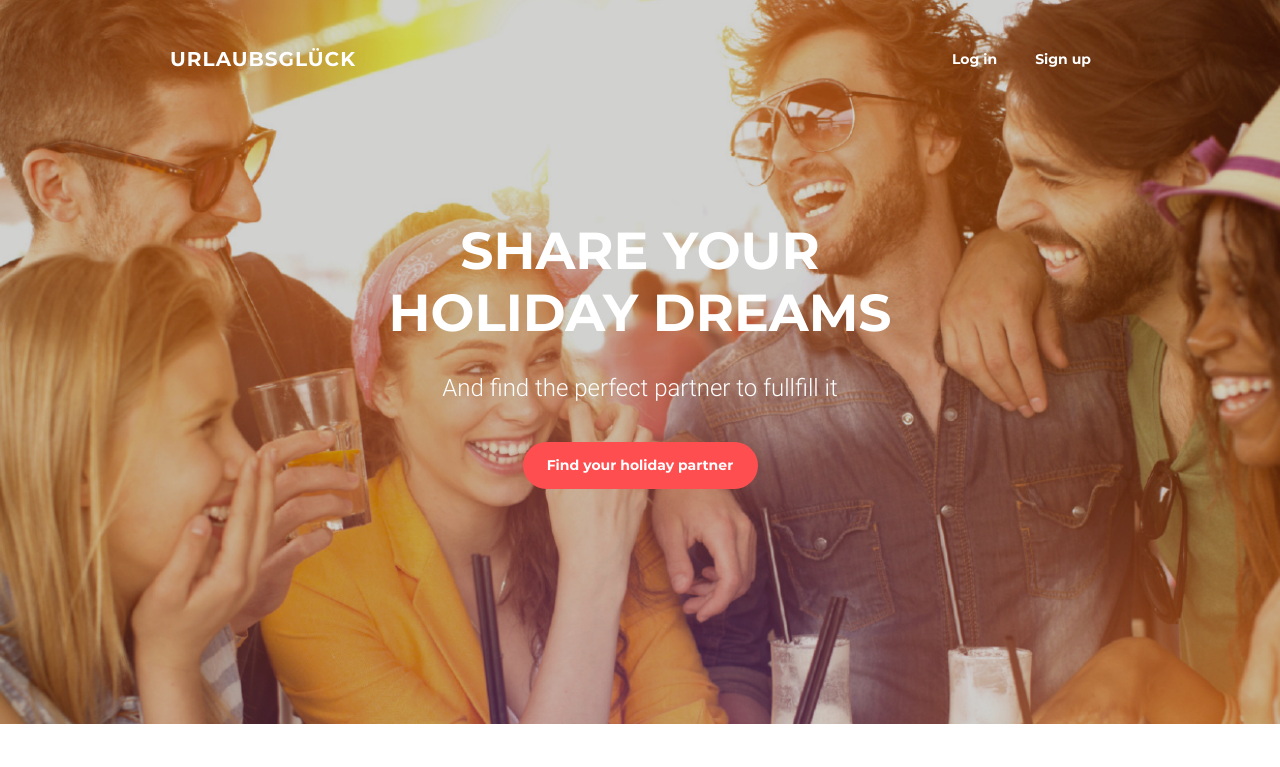
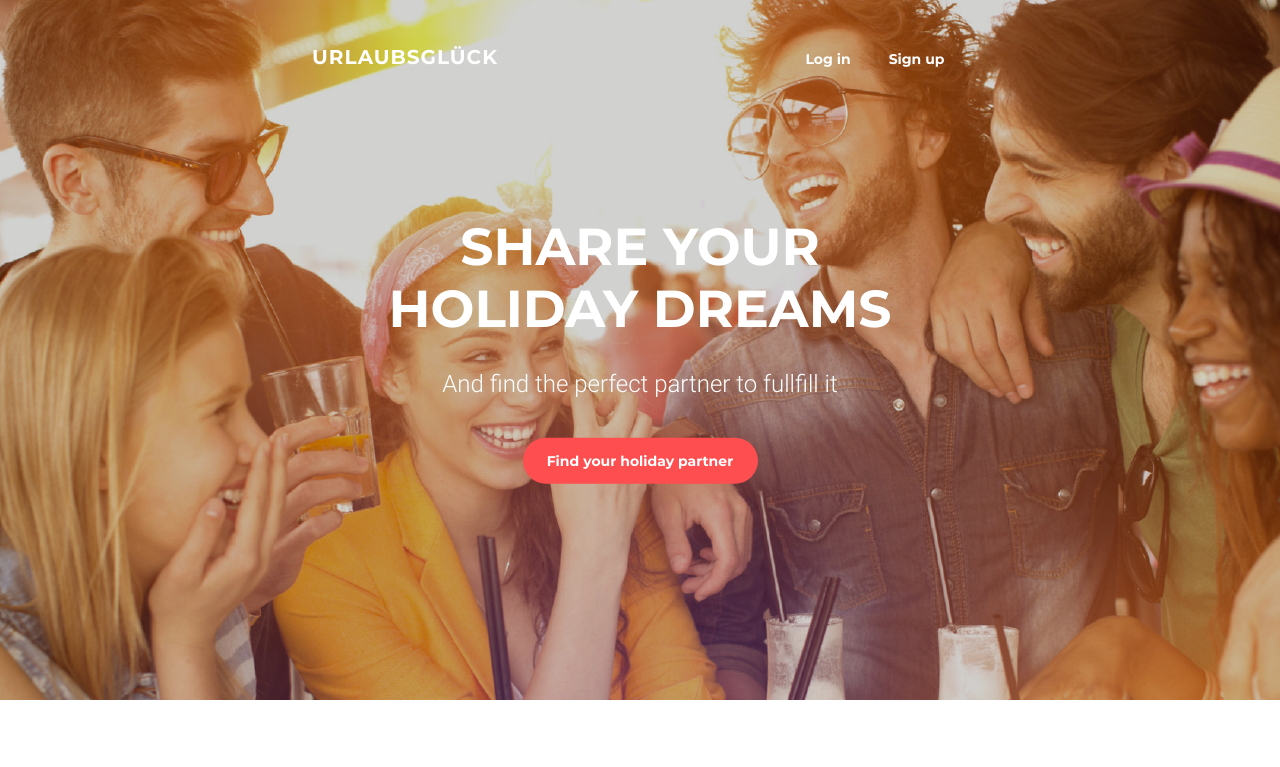
Before and after one commit to annashpb/goit-fe-course, a plain HTML site: page html-css/module-09/index.html in a window 1280 px wide. Shown: the top 767 px of the page. Drawn offline with Linux system fonts and the light colour scheme; files whose address does not match are found by name.

Commit message:
mod09edit

```diff
--- a/html-css/module-08/css/styles.css
+++ b/html-css/module-08/css/styles.css
@@ -41,7 +41,6 @@
 .authorization-menu {
   display: flex;
   justify-content: center;
-  margin-bottom: 120px;
 }
 
 .authorization-menu-item {
@@ -245,10 +244,6 @@
     display: block;
   }
 
-  .authorization-menu {
-    margin-bottom: 0px;
-  }
-
   .slider {
     position: absolute;
     top: 50%;
--- a/html-css/module-09/css/styles.css
+++ b/html-css/module-09/css/styles.css
@@ -29,17 +29,13 @@
 .first-screen {
   background: #1a1915 url(../img/bg-image.png) center/cover no-repeat;
   padding-top: 20px;
-    padding-bottom: 138px;
-  }
-
-  .site-header {
-    margin-bottom: 32px;
+  height: 540px;
+  position: relative;
 }
 
 .authorization-menu {
   display: flex;
   justify-content: center;
-    margin-bottom: 120px;
 }
 
 .authorization-menu-item {
@@ -65,13 +61,28 @@
   border: 2px solid #ffffff;
 }
 
-  .logo {
+.logo-header,
+.logo-slider {
   text-align: center;
   font-family: "Montserrat";
   font-weight: 700;
   font-size: 20px;
   letter-spacing: 0.05em;
   color: #ffffff;
+}
+
+.logo-header {
+  display: none;
+}
+
+.logo-slider {
+  margin-bottom: 40px;
+}
+
+.slider {
+  position: absolute;
+  top: 60%;
+  transform: translateY(-50%);
 }
 
 .slogan {
@@ -209,24 +220,23 @@
 }
 
 @media screen and (min-width: 768px) {
-    .site-header {
-        display: flex;
-        justify-content: space-between;
-        flex-direction: row-reverse;
-        align-content: center;
-        align-items: center;
-        /* max-width: 660px;
-        margin: 0 auto; */
-        margin-bottom: 140px;
+  .logo-header {
+    display: block;
   }
 
-      .logo {
-        text-align: left;
+  .logo-slider {
+    display: none;
   }
 
-      .authorization-menu {
-        margin-bottom: 0px;
-        justify-content: flex-end;
+  .slider {
+    position: absolute;
+    top: 50%;
+    transform: translateY(-50%);
+  }
+
+  .first-screen {
+    padding-top: 38px;
+    height: 700px;
   }
 
   .slogan {
@@ -238,11 +248,6 @@
     font-size: 24px;
     padding-top: 30px;
     padding-bottom: 40px;
-      }
-
-      .first-screen {
-        padding-top: 38px;
-        padding-bottom: 235px;
   }
 }
 
--- a/html-css/module-09/index.html
+++ b/html-css/module-09/index.html
@@ -10,11 +10,11 @@
     <link rel="stylesheet" href="./css/bootstrap-grid.css" />
   </head>
   <body>
-    <section class="first-screen">
-      <div class="container">
-        <!-- <div class="row justify-cotent-center"> -->
-          <header class="site-header row justify-content-center">
-            <ul class="authorization-menu col-12 col-md-5 col-xl-6">
+     <div class="first-screen">
+      <header class="site-header container">
+        <div class="row flex-row justify-content-between align-items-baseline">
+                  <h1 class="logo-header col-md-3 col-xl-6">URLAUBSGLÜCK</h1>
+          <ul class="authorization-menu col-12 col-md-3 col-xl-6">
             <li class="authorization-menu-item">
               <button type="button">Log in</button>
             </li>
@@ -22,11 +22,17 @@
               <button type="button">Sign up</button>
             </li>
           </ul>
-            <h1 class="logo col-md-5 col-xl-6">URLAUBSGLÜCK</h1>
+        </div>
       </header>
-        <!-- </div> -->
-        <div class="promo row justify-content-center">
-          <h2 class="slogan col-12 col-md-8 col-xl-7">Share your holiday dreams</h2>
+      <div class="container">
+        <div class="row justify-content-center">
+          <section class="slider">
+            <p class="logo-slider">URLAUBSGLÜCK</p>
+            <div class="promo container">
+              <div class="row justify-content-center">
+                <h2 class="slogan col-12 col-md-9 col-xl-7">
+                  Share your holiday dreams
+                </h2>
                 <p class="section-description col-11 col-md-8 col-xl-8">
                   And find the perfect partner to fullfill it
                 </p>
@@ -38,11 +44,15 @@
                 </div>
             </div>
           </section>
+        </div>
+      </div>
+    </div>
     <section class="partners container">
       <div class="row justify-content-center">
-        <h2 class="section-name col-12">Meet a partner for your best holiday</h2>
+        <h2 class="section-name col-12">
+          Meet a partner for your best holiday
+        </h2>
       </div>
-      <!-- <div class="row"> -->
       <ul class="partners-list row justify-content-center">
         <li class="partners-list-item col-12 col-md-4 col-xl-3">
           <div class="partner-photo icontv">
@@ -102,7 +112,6 @@
           </p>
         </li>
       </ul>
-      <!-- </div> -->
       <div class="row justify-content-center">
         <div class="col-12 col-md-4 col-xl-3">
           <a href="#" class="see-others-buton">See other partners</a>
```
Also changed, not shown: html-css/module-08/index.html (+1 -1 lines). Lines whose indentation alone changed are shown as unchanged.
